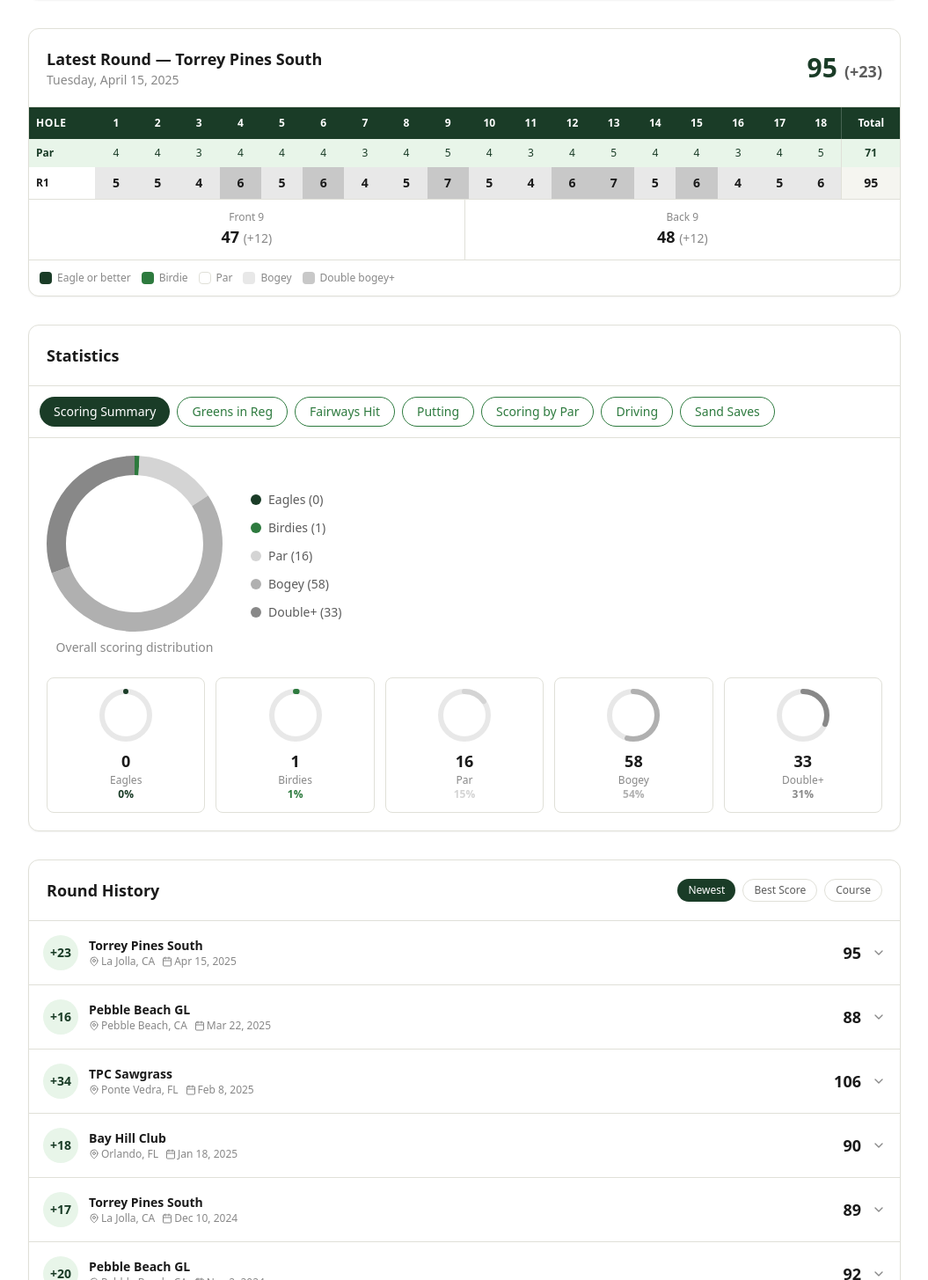
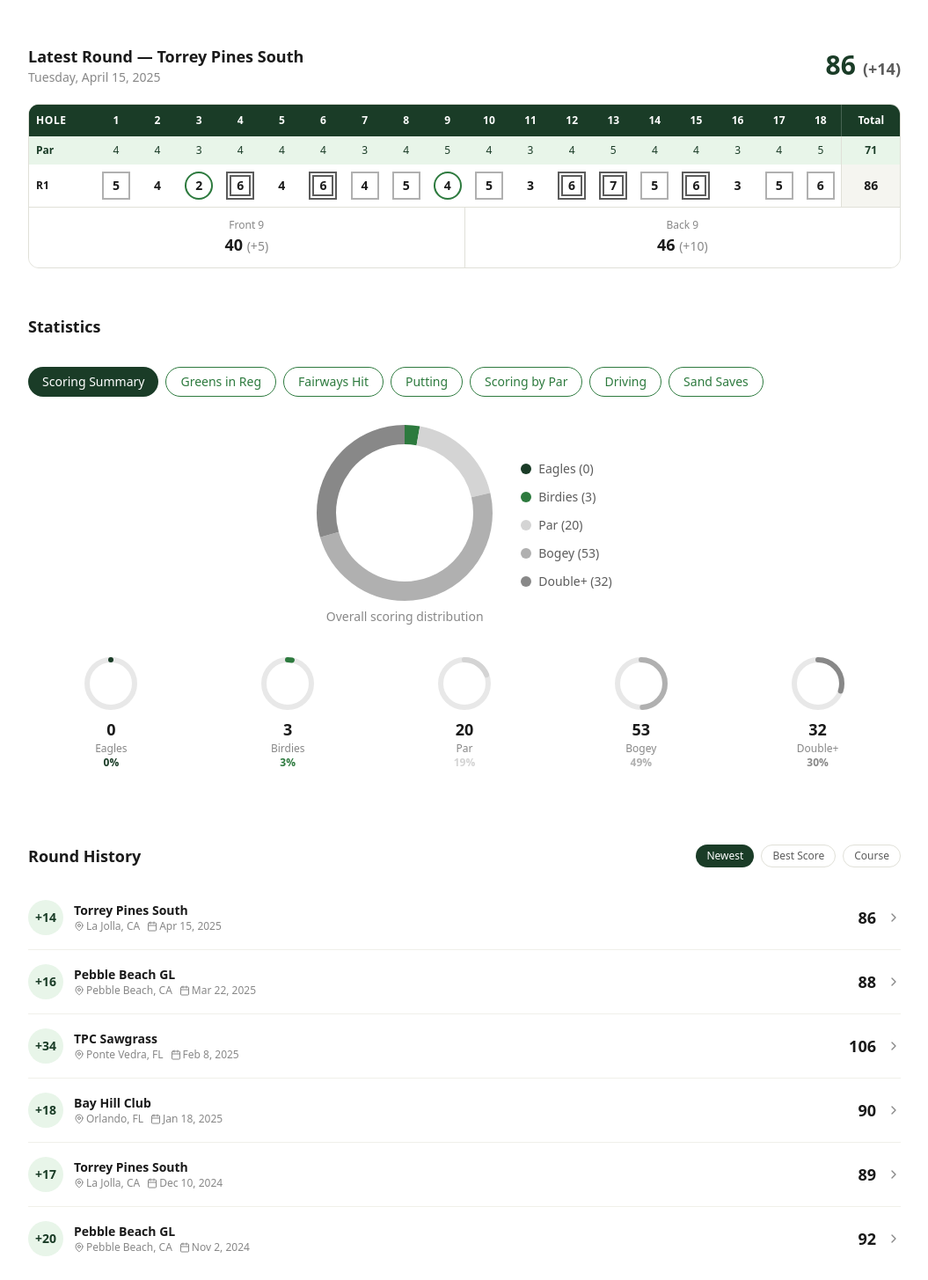
Before and after one commit to vincentngo/vincentngo.github.io, a Next.js app: page /en/golf in a window 1280 px wide. Shown: the part 295-1750 px from the top of the page at 88% size, without its empty margins (112-1167 px from the left). Built offline with nearby package versions, Linux system fonts and the light colour scheme.

Commit message:
feat: update golf round views
- Add round detail pages from round history
- Use Masters-style score markers on white score rows
- Refine golf section dividers and sample score data

```diff
--- /dev/null
+++ b/app/[locale]/golf/[roundId]/page.tsx
@@ -0,0 +1,55 @@
+import Link from "next/link";
+import { notFound } from "next/navigation";
+import { getDictionary } from "@/lib/i18n/dictionaries";
+import { locales, type Locale } from "@/lib/i18n/config";
+import { getRoundById, rounds } from "@/lib/golf/data";
+import { Header } from "@/components/layout/header";
+import { ScorecardTable } from "@/components/golf/scorecard-table";
+
+export function generateStaticParams() {
+  return locales.flatMap((locale) => rounds.map((round) => ({ locale, roundId: round.id })));
+}
+
+export async function generateMetadata({ params }: { params: Promise<{ roundId: string }> }) {
+  const { roundId } = await params;
+  const round = getRoundById(roundId);
+
+  return {
+    title: round ? `${round.courseName} Round | Golf` : "Golf Round",
+    description: round
+      ? `Scorecard for ${round.courseName} on ${round.date}.`
+      : "Golf round scorecard.",
+  };
+}
+
+export default async function GolfRoundPage({
+  params,
+}: {
+  params: Promise<{ locale: string; roundId: string }>;
+}) {
+  const { locale, roundId } = await params;
+  const round = getRoundById(roundId);
+
+  if (!round) {
+    notFound();
+  }
+
+  const dict = await getDictionary(locale as Locale);
+
+  return (
+    <>
+      <Header locale={locale as Locale} dict={dict} />
+      <main className="container mx-auto max-w-5xl px-4 py-8">
+        <div className="mb-8">
+          <Link
+            href={`/${locale}/golf/`}
+            className="text-sm font-medium text-[#2d7a3e] hover:text-[#1a3c27]"
+          >
+            Back to golf
+          </Link>
+        </div>
+        <ScorecardTable round={round} label="Round" />
+      </main>
+    </>
+  );
+}
--- a/app/[locale]/golf/page.tsx
+++ b/app/[locale]/golf/page.tsx
@@ -35,6 +35,7 @@ export default async function GolfPage({ params }: { params: Promise<{ locale: s
           </p>
         </div>
         <GolfPageClient
+          locale={locale}
           profile={golferProfile}
           latestRound={latestRound}
           statistics={statistics}
--- a/components/golf/course-directory.tsx
+++ b/components/golf/course-directory.tsx
@@ -14,17 +14,14 @@ interface CourseDirectoryProps {
 
 export function CourseDirectory({ courses }: CourseDirectoryProps) {
   return (
-    <div className="rounded-xl border border-[#e0e0d8] bg-white shadow-sm">
-      <div className="border-b border-[#e0e0d8] p-4 sm:p-5">
+    <div className="rounded-xl bg-white">
+      <div className="py-4 sm:py-5">
         <h2 className="text-lg font-bold text-[#1a1a1a]">My Courses</h2>
       </div>
 
-      <div className="grid grid-cols-1 gap-4 p-4 sm:grid-cols-2 sm:p-5 lg:grid-cols-3">
+      <div className="grid grid-cols-1 gap-4 py-4 sm:grid-cols-2 sm:py-5 lg:grid-cols-3">
         {courses.map((course) => (
-          <div
-            key={course.id}
-            className="group flex flex-col overflow-hidden rounded-lg border border-[#e0e0d8] transition-shadow hover:shadow-md"
-          >
+          <div key={course.id} className="group flex flex-col overflow-hidden rounded-lg">
             {/* Course image placeholder */}
             <div className="relative h-28 bg-[#1a3c27]">
               <div className="absolute inset-0 flex items-center justify-center">
--- a/components/golf/golf-page-client.tsx
+++ b/components/golf/golf-page-client.tsx
@@ -10,6 +10,7 @@ import { RoundHistory } from "./round-history";
 import { CourseDirectory } from "./course-directory";
 
 interface GolfPageClientProps {
+  locale: string;
   profile: GolferProfile;
   latestRound: Round;
   statistics: Statistics;
@@ -19,6 +20,7 @@ interface GolfPageClientProps {
 }
 
 export function GolfPageClient({
+  locale,
   profile,
   latestRound,
   statistics,
@@ -31,7 +33,7 @@ export function GolfPageClient({
       <ProfileHeader profile={profile} />
       <ScorecardTable round={latestRound} />
       <StatisticsDashboard statistics={statistics} rounds={allRounds} />
-      <RoundHistory entries={roundHistory} />
+      <RoundHistory entries={roundHistory} locale={locale} />
       <CourseDirectory courses={courses} />
     </div>
   );
--- a/components/golf/profile-header.tsx
+++ b/components/golf/profile-header.tsx
@@ -8,7 +8,7 @@ interface ProfileHeaderProps {
 
 export function ProfileHeader({ profile }: ProfileHeaderProps) {
   return (
-    <div className="rounded-xl border border-[#e0e0d8] bg-white p-5 shadow-sm">
+    <div className="bg-white py-5">
       <div className="flex flex-col gap-5 sm:flex-row sm:items-center sm:gap-6">
         {/* Avatar */}
         <div className="flex items-center gap-4">
--- a/components/golf/round-history.tsx
+++ b/components/golf/round-history.tsx
@@ -1,18 +1,18 @@
 "use client";
 
+import Link from "next/link";
 import { useState } from "react";
 import type { RoundHistoryEntry } from "@/lib/golf/types";
-import { getScoreColorClass } from "@/lib/golf/data";
 
 interface RoundHistoryProps {
   entries: RoundHistoryEntry[];
+  locale: string;
 }
 
 type SortKey = "newest" | "best" | "course";
 
-export function RoundHistory({ entries }: RoundHistoryProps) {
+export function RoundHistory({ entries, locale }: RoundHistoryProps) {
   const [sort, setSort] = useState<SortKey>("newest");
-  const [expandedId, setExpandedId] = useState<string | null>(null);
 
   const sorted = [...entries].sort((a, b) => {
     if (sort === "newest") return new Date(b.date).getTime() - new Date(a.date).getTime();
@@ -21,8 +21,8 @@ export function RoundHistory({ entries }: RoundHistoryProps) {
   });
 
   return (
-    <div className="rounded-xl border border-[#e0e0d8] bg-white shadow-sm">
-      <div className="flex flex-col gap-3 border-b border-[#e0e0d8] p-4 sm:flex-row sm:items-center sm:justify-between sm:p-5">
+    <div className="rounded-xl bg-white">
+      <div className="flex flex-col gap-3 py-4 sm:flex-row sm:items-center sm:justify-between sm:py-5">
         <h2 className="text-lg font-bold text-[#1a1a1a]">Round History</h2>
         <div className="flex gap-2">
           {(
@@ -47,14 +47,12 @@ export function RoundHistory({ entries }: RoundHistoryProps) {
         </div>
       </div>
 
-      <div className="divide-y divide-[#e0e0d8]">
-        {sorted.map((entry) => {
-          const isExpanded = expandedId === entry.id;
-          return (
-            <div key={entry.id} className="p-4">
-              <button
-                onClick={() => setExpandedId(isExpanded ? null : entry.id)}
-                className="flex w-full items-center justify-between text-left"
+      <div className="divide-y divide-[#f0f0ea]">
+        {sorted.map((entry) => (
+          <Link
+            key={entry.id}
+            href={`/${locale}/golf/${entry.id}/`}
+            className="flex items-center justify-between py-4 text-left transition-colors hover:text-[#2d7a3e]"
           >
             <div className="flex items-center gap-3">
               <div className="flex h-10 w-10 items-center justify-center rounded-full bg-[#e8f5e9] text-sm font-bold text-[#1a3c27]">
@@ -79,60 +77,16 @@ export function RoundHistory({ entries }: RoundHistoryProps) {
             </div>
             <div className="flex items-center gap-3">
               <span className="text-lg font-bold text-[#1a1a1a]">{entry.total}</span>
-                  {isExpanded ? <ChevronUpIcon /> : <ChevronDownIcon />}
+              <ChevronRightIcon />
             </div>
-              </button>
-
-              {isExpanded && (
-                <div className="mt-3 overflow-x-auto">
-                  <table className="w-full text-center text-xs">
-                    <thead>
-                      <tr className="bg-[#f5f5f0]">
-                        <th className="px-1 py-1.5 font-semibold text-[#5c5c5c]">Hole</th>
-                        {Array.from({ length: 18 }, (_, i) => (
-                          <th key={i} className="w-8 px-0.5 py-1.5 font-semibold text-[#5c5c5c]">
-                            {i + 1}
-                          </th>
+          </Link>
         ))}
-                        <th className="px-1 py-1.5 font-bold text-[#1a1a1a]">TOT</th>
-                      </tr>
-                    </thead>
-                    <tbody>
-                      <tr>
-                        <td className="px-1 py-1.5 font-semibold text-[#5c5c5c]">Score</td>
-                        {entry.scores.map((s, i) => {
-                          const par =
-                            i === 2 || i === 5 || i === 11 || i === 15
-                              ? 3
-                              : i === 1 || i === 7 || i === 12 || i === 17
-                                ? 5
-                                : 4;
-                          return (
-                            <td
-                              key={i}
-                              className={`px-0.5 py-1.5 text-xs font-bold ${getScoreColorClass(s, par)}`}
-                            >
-                              {s}
-                            </td>
-                          );
-                        })}
-                        <td className="bg-[#f5f5f0] px-1 py-1.5 font-bold text-[#1a1a1a]">
-                          {entry.total}
-                        </td>
-                      </tr>
-                    </tbody>
-                  </table>
-                </div>
-              )}
-            </div>
-          );
-        })}
       </div>
     </div>
   );
 }
 
-function ChevronDownIcon() {
+function ChevronRightIcon() {
   return (
     <svg
       xmlns="http://www.w3.org/2000/svg"
@@ -146,26 +100,7 @@ function ChevronDownIcon() {
       strokeLinejoin="round"
       className="text-[#888888]"
     >
-      <path d="m6 9 6 6 6-6" />
-    </svg>
-  );
-}
-
-function ChevronUpIcon() {
-  return (
-    <svg
-      xmlns="http://www.w3.org/2000/svg"
-      width="16"
-      height="16"
-      viewBox="0 0 24 24"
-      fill="none"
-      stroke="currentColor"
-      strokeWidth="2"
-      strokeLinecap="round"
-      strokeLinejoin="round"
-      className="text-[#888888]"
-    >
-      <path d="m18 15-6-6-6 6" />
+      <path d="m9 18 6-6-6-6" />
     </svg>
   );
 }
--- /dev/null
+++ b/components/golf/score-marker.tsx
@@ -0,0 +1,75 @@
+"use client";
+
+interface ScoreMarkerProps {
+  score: number;
+  par: number;
+  size?: "sm" | "md";
+}
+
+type ScoreShape = "circle" | "square" | "none";
+
+function getScoreShape(score: number, par: number): ScoreShape {
+  const diff = score - par;
+  if (diff < 0) return "circle";
+  if (diff > 0) return "square";
+  return "none";
+}
+
+function getScoreRingCount(score: number, par: number): number {
+  const diff = score - par;
+  if (diff <= -2 || diff >= 2) return 2;
+  if (diff === -1 || diff === 1) return 1;
+  return 0;
+}
+
+export function ScoreMarker({ score, par, size = "md" }: ScoreMarkerProps) {
+  const shape = getScoreShape(score, par);
+  const ringCount = getScoreRingCount(score, par);
+  const isCircle = shape === "circle";
+  const diff = score - par;
+  const borderColor =
+    diff <= -2
+      ? "border-[#1a3c27]"
+      : diff === -1
+        ? "border-[#2d7a3e]"
+        : diff === 1
+          ? "border-[#b0b0b0]"
+          : "border-[#5c5c5c]";
+  const sizeClass = size === "sm" ? "h-6 w-6 text-xs" : "h-8 w-8 text-sm";
+
+  if (ringCount === 0) {
+    return (
+      <span className={`inline-flex ${sizeClass} items-center justify-center font-bold`}>
+        {score}
+      </span>
+    );
+  }
+
+  if (ringCount === 1) {
+    return (
+      <span
+        className={`inline-flex ${sizeClass} items-center justify-center border-2 ${borderColor} ${
+          isCircle ? "rounded-full" : "rounded-none"
+        } font-bold`}
+      >
+        {score}
+      </span>
+    );
+  }
+
+  return (
+    <span
+      className={`inline-flex ${sizeClass} items-center justify-center border-2 ${borderColor} p-0.5 ${
+        isCircle ? "rounded-full" : "rounded-none"
+      }`}
+    >
+      <span
+        className={`flex h-full w-full items-center justify-center border-2 ${borderColor} ${
+          isCircle ? "rounded-full" : "rounded-none"
+        } font-bold leading-none`}
+      >
+        {score}
+      </span>
+    </span>
+  );
+}
--- a/components/golf/scorecard-table.tsx
+++ b/components/golf/scorecard-table.tsx
@@ -1,13 +1,14 @@
 "use client";
 
 import type { Round } from "@/lib/golf/types";
-import { getScoreColorClass } from "@/lib/golf/data";
+import { ScoreMarker } from "@/components/golf/score-marker";
 
 interface ScorecardTableProps {
   round: Round;
+  label?: string;
 }
 
-export function ScorecardTable({ round }: ScorecardTableProps) {
+export function ScorecardTable({ round, label = "Latest Round" }: ScorecardTableProps) {
   const front9 = round.scores.slice(0, 9);
   const back9 = round.scores.slice(9, 18);
 
@@ -17,12 +18,14 @@ export function ScorecardTable({ round }: ScorecardTableProps) {
   const backPar = back9.reduce((s, h) => s + h.par, 0);
 
   return (
-    <div className="rounded-xl border border-[#e0e0d8] bg-white shadow-sm">
+    <div className="bg-white">
       {/* Header */}
-      <div className="border-b border-[#e0e0d8] p-4 sm:p-5">
+      <div className="py-4 sm:py-5">
         <div className="flex flex-col gap-2 sm:flex-row sm:items-center sm:justify-between">
           <div>
-            <h2 className="text-lg font-bold text-[#1a1a1a]">Latest Round — {round.courseName}</h2>
+            <h2 className="text-lg font-bold text-[#1a1a1a]">
+              {label} — {round.courseName}
+            </h2>
             <p className="text-sm text-[#888888]">
               {new Date(round.date).toLocaleDateString("en-US", {
                 weekday: "long",
@@ -39,6 +42,7 @@ export function ScorecardTable({ round }: ScorecardTableProps) {
         </div>
       </div>
 
+      <div className="overflow-hidden rounded-xl border border-[#e0e0d8]">
         {/* Scorecard */}
         <div className="overflow-x-auto">
           <table className="w-full text-center text-sm">
@@ -52,7 +56,9 @@ export function ScorecardTable({ round }: ScorecardTableProps) {
                     {h.hole}
                   </th>
                 ))}
-              <th className="w-14 border-l border-white/20 px-2 py-2.5 text-xs font-bold">Total</th>
+                <th className="w-14 border-l border-white/20 px-2 py-2.5 text-xs font-bold">
+                  Total
+                </th>
               </tr>
             </thead>
             <tbody>
@@ -61,7 +67,10 @@ export function ScorecardTable({ round }: ScorecardTableProps) {
                   Par
                 </td>
                 {round.scores.map((h) => (
-                <td key={`par-${h.hole}`} className="px-1 py-2 text-xs font-medium text-[#1a3c27]">
+                  <td
+                    key={`par-${h.hole}`}
+                    className="px-1 py-2 text-xs font-medium text-[#1a3c27]"
+                  >
                     {h.par}
                   </td>
                 ))}
@@ -76,12 +85,9 @@ export function ScorecardTable({ round }: ScorecardTableProps) {
                 {round.scores.map((h) => (
                   <td
                     key={`score-${h.hole}`}
-                  className={`px-1 py-2 text-sm font-bold transition-transform hover:scale-110 ${getScoreColorClass(
-                    h.score,
-                    h.par
-                  )}`}
+                    className="bg-white px-1 py-2 text-sm font-bold text-[#1a1a1a] transition-transform hover:scale-110"
                   >
-                  {h.score}
+                    <ScoreMarker score={h.score} par={h.par} />
                   </td>
                 ))}
                 <td className="border-l border-[#e0e0d8] bg-[#f5f5f0] px-2 py-2 text-sm font-bold text-[#1a1a1a]">
@@ -109,24 +115,7 @@ export function ScorecardTable({ round }: ScorecardTableProps) {
             </p>
           </div>
         </div>
-
-      {/* Legend */}
-      <div className="flex flex-wrap gap-3 border-t border-[#e0e0d8] p-3">
-        <LegendItem color="bg-[#1a3c27]" text="Eagle or better" />
-        <LegendItem color="bg-[#2d7a3e]" text="Birdie" />
-        <LegendItem color="bg-white border border-[#e0e0d8]" text="Par" />
-        <LegendItem color="bg-[#e8e8e8]" text="Bogey" />
-        <LegendItem color="bg-[#c8c8c8]" text="Double bogey+" />
       </div>
     </div>
   );
 }
-
-function LegendItem({ color, text }: { color: string; text: string }) {
-  return (
-    <div className="flex items-center gap-1.5">
-      <span className={`inline-block h-3.5 w-3.5 rounded-sm ${color}`} />
-      <span className="text-xs text-[#888888]">{text}</span>
-    </div>
-  );
-}
--- a/components/golf/statistics-dashboard.tsx
+++ b/components/golf/statistics-dashboard.tsx
@@ -23,13 +23,13 @@ export function StatisticsDashboard({ statistics, rounds }: StatisticsDashboardP
   const [activeTab, setActiveTab] = useState("Scoring Summary");
 
   return (
-    <div className="rounded-xl border border-[#e0e0d8] bg-white shadow-sm">
-      <div className="border-b border-[#e0e0d8] p-4 sm:p-5">
+    <div className="bg-white">
+      <div className="py-4 sm:py-5">
         <h2 className="text-lg font-bold text-[#1a1a1a]">Statistics</h2>
       </div>
 
       {/* Tab bar */}
-      <div className="flex gap-2 overflow-x-auto border-b border-[#e0e0d8] p-3">
+      <div className="flex gap-2 overflow-x-auto py-3">
         {tabs.map((tab) => (
           <button
             key={tab}
@@ -46,7 +46,7 @@ export function StatisticsDashboard({ statistics, rounds }: StatisticsDashboardP
       </div>
 
       {/* Tab content */}
-      <div className="p-4 sm:p-5">
+      <div className="py-4 sm:py-5">
         {activeTab === "Scoring Summary" && <ScoringSummary stats={statistics} />}
         {activeTab === "Greens in Reg" && <GreensInReg stats={statistics} rounds={rounds} />}
         {activeTab === "Fairways Hit" && <FairwaysHit stats={statistics} rounds={rounds} />}
@@ -74,7 +74,7 @@ function ScoringSummary({ stats }: { stats: Statistics }) {
   return (
     <div className="space-y-6">
       {/* Large donut */}
-      <div className="flex flex-col items-center gap-4 sm:flex-row sm:gap-8">
+      <div className="flex flex-col items-center justify-center gap-4 sm:flex-row sm:gap-8">
         <div className="flex flex-col items-center">
           <DonutChart items={items} size={200} strokeWidth={22} />
           <p className="mt-2 text-sm text-[#888888]">Overall scoring distribution</p>
@@ -98,10 +98,7 @@ function ScoringSummary({ stats }: { stats: Statistics }) {
         {items.map((item) => {
           const pct = total > 0 ? Math.round((item.count / total) * 100) : 0;
           return (
-            <div
-              key={item.label}
-              className="flex flex-col items-center rounded-lg border border-[#e0e0d8] p-3"
-            >
+            <div key={item.label} className="flex flex-col items-center rounded-lg p-3">
               <MiniDonut color={item.color} percentage={pct} size={60} strokeWidth={6} />
               <p className="mt-2 text-lg font-bold text-[#1a1a1a]">{item.count}</p>
               <p className="text-xs text-[#888888]">{item.label}</p>
@@ -282,7 +279,7 @@ function SandSaves({ stats, rounds }: { stats: Statistics; rounds: Round[] }) {
         {rounds.map((r) => {
           const pct = r.sandAttempts > 0 ? Math.round((r.sandSaves / r.sandAttempts) * 100) : 0;
           return (
-            <div key={r.id} className="rounded-lg border border-[#e0e0d8] p-3 text-center">
+            <div key={r.id} className="rounded-lg p-3 text-center">
               <p className="text-xs text-[#888888]">
                 {new Date(r.date).toLocaleDateString("en-US", { month: "short", day: "numeric" })}
               </p>
@@ -300,7 +297,7 @@ function SandSaves({ stats, rounds }: { stats: Statistics; rounds: Round[] }) {
 
 function StatCard({ label, value }: { label: string; value: string }) {
   return (
-    <div className="rounded-lg border border-[#e0e0d8] p-4 text-center">
+    <div className="rounded-lg p-4 text-center">
       <p className="text-2xl font-bold text-[#1a3c27]">{value}</p>
       <p className="text-xs text-[#888888]">{label}</p>
     </div>
--- a/lib/golf/data.ts
+++ b/lib/golf/data.ts
@@ -219,7 +219,7 @@ const roundData: Omit<Round, "scores" | "total" | "toPar">[] = [
 ];
 
 const rawScores: number[][] = [
-  [5, 5, 4, 6, 5, 6, 4, 5, 7, 5, 4, 6, 7, 5, 6, 4, 5, 6], // +16
+  [5, 4, 2, 6, 4, 6, 4, 5, 4, 5, 3, 6, 7, 5, 6, 3, 5, 6], // +8
   [5, 5, 4, 5, 4, 6, 3, 5, 6, 5, 4, 5, 6, 5, 5, 4, 5, 6], // +12
   [6, 6, 5, 6, 6, 6, 4, 6, 7, 6, 5, 6, 7, 6, 6, 5, 6, 7], // +22
   [5, 4, 5, 5, 5, 5, 4, 5, 6, 5, 5, 5, 6, 5, 5, 4, 5, 6], // +14
```
Lines whose indentation alone changed are shown as unchanged.
